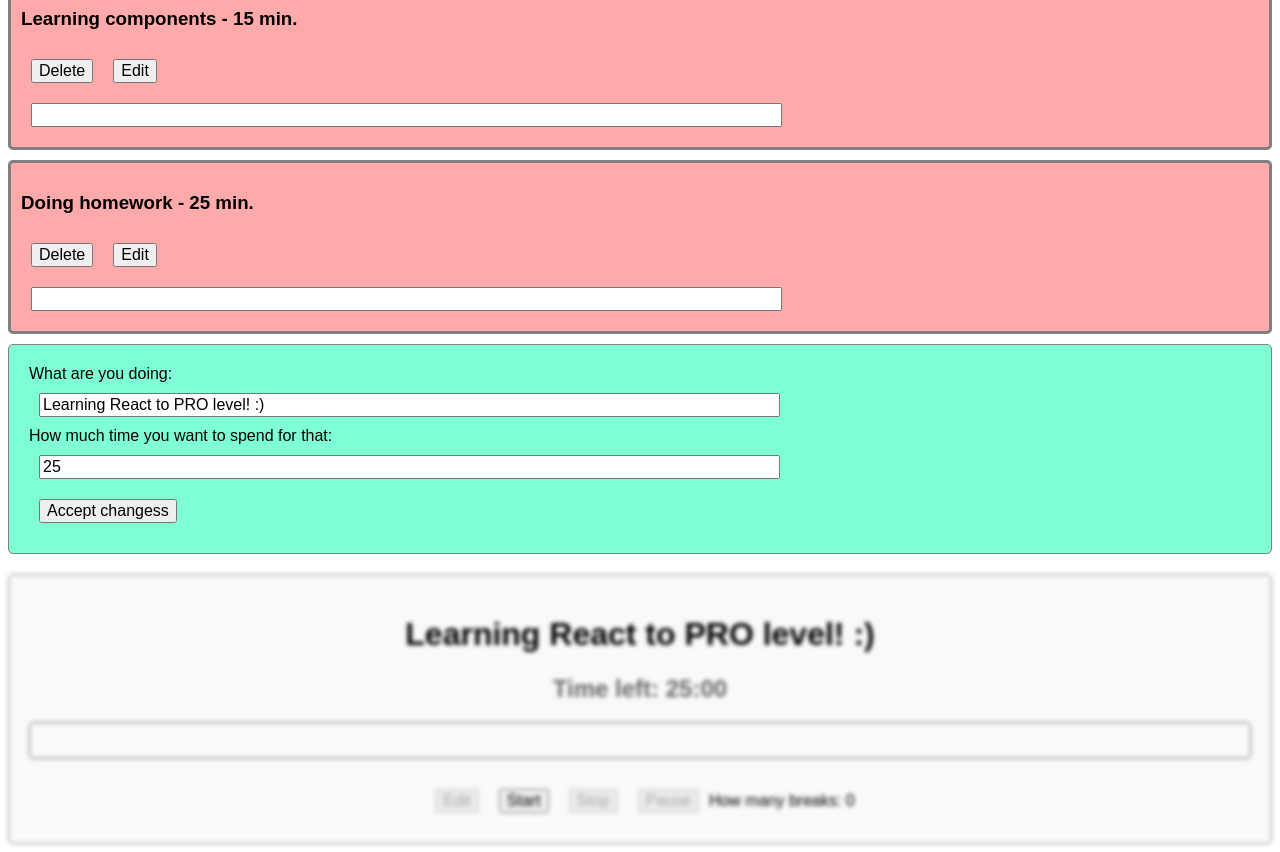
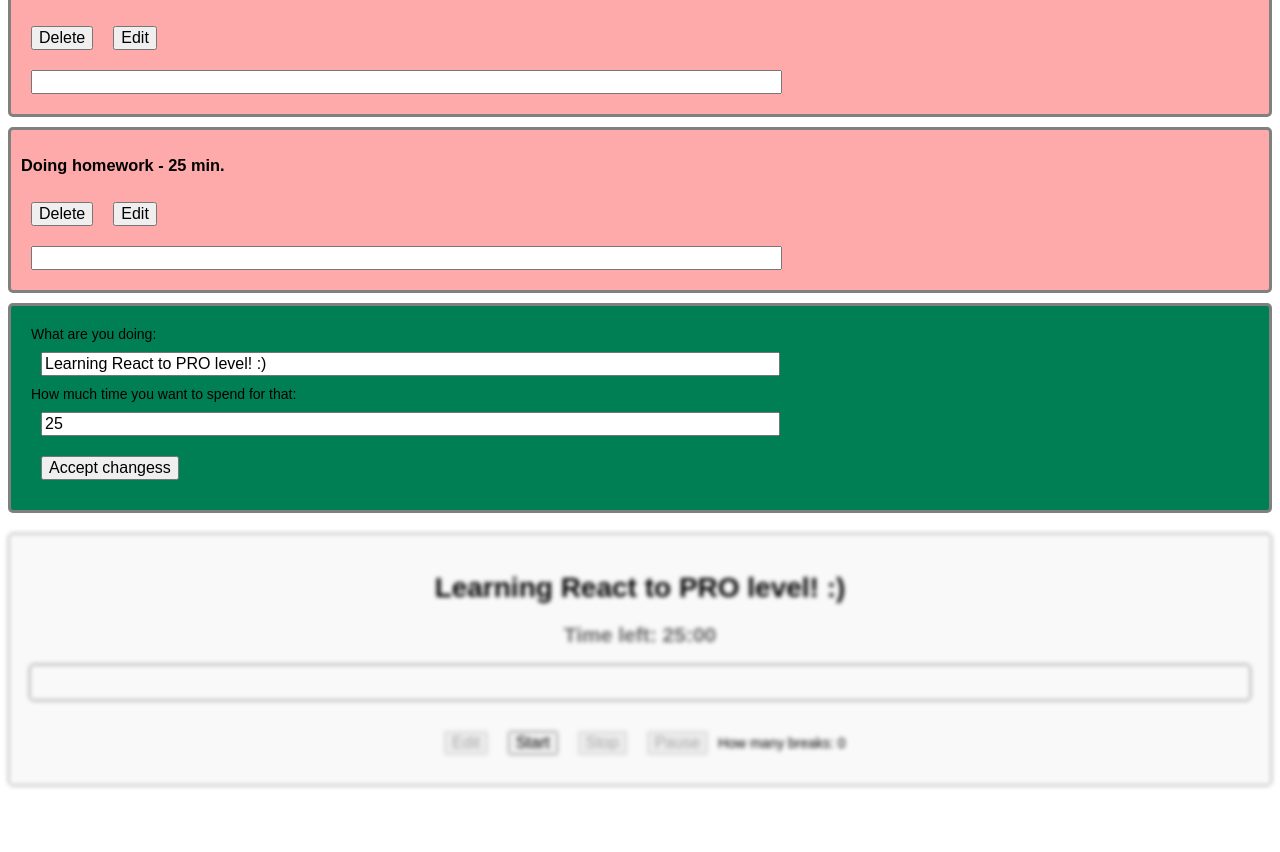
Before and after one commit to Fremen1990/KursReacta, a React (Create React App) app in the folder WEEK 03 LISTS AND FORMS/timeboxing/: page / in a window 1280 px wide. Shown: the part 700-1552 px from the top of the page. After the commit the page ends 1494 px from the top, so only its background shows below. Built offline with nearby package versions, Linux system fonts and the light colour scheme.

Commit message:
style SCSS transition

```diff
--- /dev/null
+++ b/WEEK 03 LISTS AND FORMS/timeboxing/src/styles/base.scss
@@ -0,0 +1,3 @@
+html{
+    font-size: 14px;
+}
--- a/WEEK 03 LISTS AND FORMS/timeboxing/src/styles/main.css
+++ b/WEEK 03 LISTS AND FORMS/timeboxing/src/styles/components.scss
@@ -3,18 +3,18 @@
   }
 
   .Timebox {
-    border: 3px solid gray;
-    border-radius: 5px;
+    border:$default-border ;
+    border-radius: $border-radius;
     padding: 10px;
     margin-bottom: 10px;
   }
 
   .TimeboxCreator {
-    background-color: aqua;
+    background-color: lighten(aqua,30);
   }
 
   .TimeboxEditor {
-    background-color: aquamarine;
+    background-color: darken(aquamarine,50);
   }
 
   .Timebox {
@@ -27,8 +27,8 @@
   .TimeboxEditor,
   .TimeboxCreator {
     text-align: left;
-    border: 1px solid gray;
-    border-radius: 5px;
+    border: $default-border;
+    border-radius: $border-radius;
     padding: 20px;
     margin-bottom: 20px;
   }
@@ -44,7 +44,7 @@
   }
   .CurrentTimebox {
     border: 1px solid gray;
-    border-radius: 5px;
+    border-radius: $border-radius;
     padding: 20px;
     text-align: center;
   }
@@ -53,18 +53,19 @@
   }
   .ProgressBar {
     border: 1px solid orangered;
-    border-radius: 5px;
+    border-radius: $border-radius;
     height: 25px;
     margin-bottom: 20px;
     padding: 5px;
+
+    > div {
+      height: 100%;
+      background-color: orangered;
+      /* width: calc(100% - 20%); */
+      float: left;
+    }
   }
 
-  .ProgressBar > div {
-    height: 100%;
-    background-color: orangered;
-    /* width: calc(100% - 20%); */
-    float: left;
-  }
 
   /* .ProgressBar::after {
     content: "";
@@ -73,7 +74,3 @@
     width: calc(100% - 20%);
     float: right;
   } */
-
-  .inactive {
-    filter: blur(2px) grayscale(1);
-  }
--- a/WEEK 03 LISTS AND FORMS/timeboxing/src/styles/main.scss
+++ b/WEEK 03 LISTS AND FORMS/timeboxing/src/styles/main.scss
@@ -1,79 +1,4 @@
-.App {
-    font-family: sans-serif;
-  }
-
-  .Timebox {
-    border: 3px solid gray;
-    border-radius: 5px;
-    padding: 10px;
-    margin-bottom: 10px;
-  }
-
-  .TimeboxCreator {
-    background-color: aqua;
-  }
-
-  .TimeboxEditor {
-    background-color: aquamarine;
-  }
-
-  .Timebox {
-    background-color: #ffaaaa;
-  }
-
-  .CurrentTimebox {
-    background-color: #ffffaa;
-  }
-  .TimeboxEditor,
-  .TimeboxCreator {
-    text-align: left;
-    border: 1px solid gray;
-    border-radius: 5px;
-    padding: 20px;
-    margin-bottom: 20px;
-  }
-  input {
-    min-width: 60%;
-    margin: 10px;
-    font-size: 16px;
-    display: block;
-  }
-  button {
-    font-size: 16px;
-    margin: 10px;
-  }
-  .CurrentTimebox {
-    border: 1px solid gray;
-    border-radius: 5px;
-    padding: 20px;
-    text-align: center;
-  }
-  .Clock {
-    color: orangered;
-  }
-  .ProgressBar {
-    border: 1px solid orangered;
-    border-radius: 5px;
-    height: 25px;
-    margin-bottom: 20px;
-    padding: 5px;
-  }
-
-  .ProgressBar > div {
-    height: 100%;
-    background-color: orangered;
-    /* width: calc(100% - 20%); */
-    float: left;
-  }
-
-  /* .ProgressBar::after {
-    content: "";
-    height: 100%;
-    background-color: orangered;
-    width: calc(100% - 20%);
-    float: right;
-  } */
-
-  .inactive {
-    filter: blur(2px) grayscale(1);
-  }
+@import "base.scss";
+@import "variables.scss";
+@import "utilities.scss";
+@import "components.scss";
--- /dev/null
+++ b/WEEK 03 LISTS AND FORMS/timeboxing/src/styles/utilities.scss
@@ -0,0 +1,4 @@
+
+  .inactive {
+    filter: blur(2px) grayscale(1);
+  }
--- /dev/null
+++ b/WEEK 03 LISTS AND FORMS/timeboxing/src/styles/variables.scss
@@ -0,0 +1,2 @@
+$default-border: 3px solid gray;
+$border-radius:5px;
```
Also changed, not shown: 1 other file (tests, documents, lock files or other folders).
